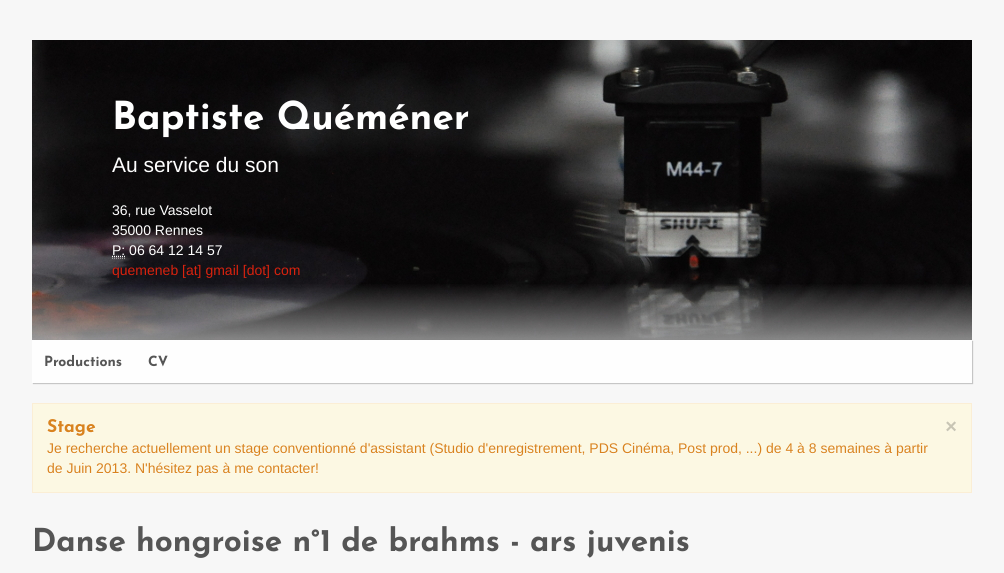
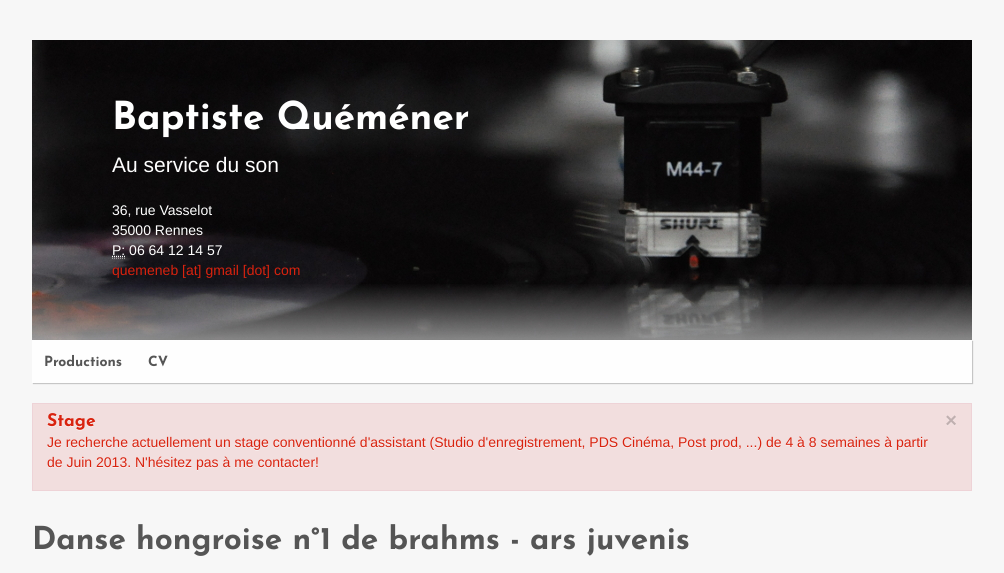
Before and after one commit to Baptisteq/baptisteq.github.com, a Jekyll site: the page built from index.html, in a window 1280 px wide. Shown: the top 573 px of the page, without its empty margins (138-1142 px from the left). Built offline with Jekyll 4.4.1, drawn with Linux system fonts in a browser that asks for light colours.

Commit message:
Turn alert into red

```diff
--- a/_includes/alert.html
+++ b/_includes/alert.html
@@ -1,6 +1,6 @@
 <div class="row">
     <div class="span12">
-        <div class="alert alert-block">
+        <div class="alert alert-error">
             <a class="close" data-dismiss="alert" href="#">&times;</a>
             <h4 class="alert-heading">Stage</h4>
             <p>Je recherche actuellement un stage conventionné d'assistant (Studio d'enregistrement, PDS Cinéma, Post prod, ...) de 4 à 8 semaines à partir de Juin 2013. N'hésitez pas à me contacter!</p>
```
